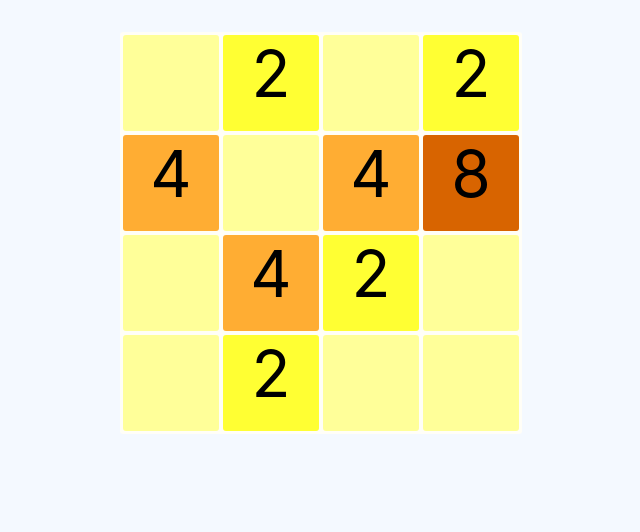
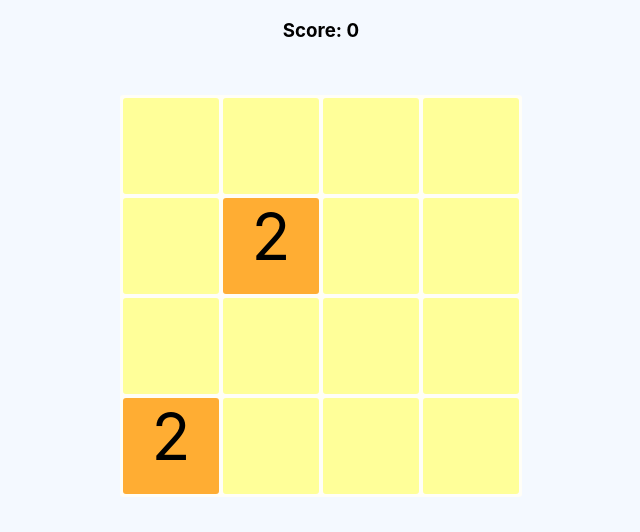
Before and after one commit to iDmitryi/2048, a React (Create React App) app: page / in a window 1280 px wide. Shown: the top 532 px of the page, without its empty margins (319-959 px from the left). Built offline with nearby package versions, Linux system fonts and the light colour scheme.

Commit message:
Implemented move and collision logic and scoring.

```diff
--- a/public/index.html
+++ b/public/index.html
@@ -9,35 +9,11 @@
       name="description"
       content="Web site created using create-react-app"
     />
-    <link rel="apple-touch-icon" href="%PUBLIC_URL%/logo192.png" />
-    <!--
-      manifest.json provides metadata used when your web app is installed on a
-      user's mobile device or desktop. See https://developers.google.com/web/fundamentals/web-app-manifest/
-    -->
     <link rel="manifest" href="%PUBLIC_URL%/manifest.json" />
-    <!--
-      Notice the use of %PUBLIC_URL% in the tags above.
-      It will be replaced with the URL of the `public` folder during the build.
-      Only files inside the `public` folder can be referenced from the HTML.
-
-      Unlike "/favicon.ico" or "favicon.ico", "%PUBLIC_URL%/favicon.ico" will
-      work correctly both with client-side routing and a non-root public URL.
-      Learn how to configure a non-root public URL by running `npm run build`.
-    -->
-    <title>React App</title>
+    <title>2048</title>
   </head>
   <body>
     <noscript>You need to enable JavaScript to run this app.</noscript>
     <div id="root"></div>
-    <!--
-      This HTML file is a template.
-      If you open it directly in the browser, you will see an empty page.
-
-      You can add webfonts, meta tags, or analytics to this file.
-      The build step will place the bundled scripts into the <body> tag.
-
-      To begin the development, run `npm start` or `yarn start`.
-      To create a production bundle, use `npm run build` or `yarn build`.
-    -->
   </body>
 </html>
--- a/src/App.css
+++ b/src/App.css
@@ -10,12 +10,19 @@ table {
   border-radius: 3px;
 }
 
+.board {
+  display: grid;
+}
+
+.score {
+  margin: auto;
+}
+
 .tile {
   font-size: 4em;
   width: 1.5em;
   height: 1.5em;
   text-align: center;
   vertical-align: middle;
-  /*border: solid 1px;*/
   border-radius: 3px;
 }
--- a/src/App.js
+++ b/src/App.js
@@ -1,48 +1,69 @@
-import { useState, useEffect } from 'react';
+import React from 'react';
 import './App.css';
-
-
-function Board() {
-
-    // Setup
-    const [tiles, setTiles] = useState( [ [0, 2, 0, 2], [4, 0, 0, 8], [0, 4, 2, 0], [0, 2, 0, 0] ] );
-
-    useEffect(() => {
-            document.body.addEventListener('keydown', keyPressHandler);
-            setTiles(addRandomTile(tiles))
-
-            return () => {
-                document.body.removeEventListener('keydown', keyPressHandler);
-            }
-        }, []);
-
 
 function Tile(props) {
     const colors = {
         0: '#ffff99',
         1: '#ffff33',
         2: '#ffad33',
-            4: '#d86400'
+        4: '#d86400',
+        8: '#de4000'
     }
 
     return (
         <div
             className="tile"
-                style={{backgroundColor: colors[Math.floor(props.value / 2)]}}>
+            style={{backgroundColor: colors[Math.floor(props.value % 15)]}}>
             {(props.value > 0) ? props.value : ''}
         </div>
     )
 }
 
-
-    function renderTile(row, col) {
+function ScoreBoard(props) {
     return (
-            <Tile value={tiles[row][col]} />
+        <div className="score">
+            <div>
+                <h3>Score: {props.score}</h3>
+            </div>
+            <div className="gameStatus">
+                <h1>{props.gameOver ? 'GAME OVER!' : ''}</h1>
+                <h1>{props.youHaveWon ? 'YOU WON!' : ''}</h1>
+            </div>
+        </div>
     )
 }
 
+class Board extends React.Component {
 
-    function zerosToBottom(a, b) {
+    constructor(props){
+      super(props);
+
+      this.state = {
+        tiles: this.initiateBoard(),
+        score: 0,
+        gameOver: false,
+        youHaveWon: false
+      }
+    }
+
+    componentDidMount() {
+        console.log('SUBSCRIBE')
+        document.addEventListener("keydown", this.keyPressHandler.bind(this));
+    }
+
+    componentWillUnmount() {
+        console.log('UN-SUBSCRIBE')
+        document.removeEventListener("keydown", this.keyPressHandler.bind(this));
+    }
+
+
+    initiateBoard() {
+        const tiles = Array(4).fill(Array(4).fill(0))
+        return this.addRandomTile(tiles, 2)
+    }
+
+
+    zerosToBottom(a, b) {
         // Callback-function for array.sort()
         // If a tile value is greater than 0, it gets sorted to a higher index,
         // and vice versa.
@@ -57,64 +78,128 @@ function Board() {
         }
     }
 
-
-    function getColumn(tiles, column_index) {
-        const column = [];
-        tiles.forEach((row) => {column.push(row[column_index])});
-        return column;
-
+    transposeMatrix(arr) {
+        return arr[0].map((_,colIndex) => arr.map((row) => row[colIndex]));
     }
 
+    increaseScore(value) {
+        this.setState({'score': this.state.score += value});
+    }
 
-    function move(tiles, direction) {
+    handleCollisions(row, direction) {
+        // Iterate over row in opposite direction of player's move. Adjacent
+        // tiles with the same value gets added up and assigned to the tile
+        // farthes away in the direction of the move. The other is set to 0.
 
-        if (direction === 'right') {
-            tiles.forEach((row) => {
-                row.sort(zerosToBottom);
+        let dir = 1
+
+        if (direction === 'right' || direction === 'down') {
+            row.reverse()
+            dir = -1
+        }
+
+        for (var i = 0; i<row.length; i++) {
+
+            if ((row[i] === row[i+dir]) && (row[i] > 0)) {
+                let newValue = row[i] + row[i+dir];
+                row[i] = newValue;
+                row[i+dir] = 0;
+                this.increaseScore(newValue);
+            }
+        }
+
+        if (direction === 'right' || direction === 'down') {
+            row.reverse()
+        }
+
+        return row
+    }
+
+    move(tiles, direction) {
+        tiles = this.state.tiles;
+
+        // Transpose board
+        if (direction === 'up' || direction === 'down'){
+            tiles = this.transposeMatrix(tiles)
+            }
+
+        // TODO make switch sttement of this...
+        if (direction === 'right' || direction === 'down') {
+            // Move, collide, move again to cover up empty spaces.
+            tiles = tiles.map((row) => {
+                row.sort(this.zerosToBottom);
+                let collided = this.handleCollisions(row, 'right')
+                collided.sort(this.zerosToBottom)
+                return collided;
             });
         }
 
-        else if (direction === 'left') {
-            tiles.forEach((row) => {
+        else if (direction === 'left' || direction === 'up') {
+            tiles = tiles.map((row) => {
+                // Reverse row first so same sorting algorithm can be used.
+                // Move, collide, move again to cover up empty spaces.
                 row.reverse();
-                row.sort(zerosToBottom);
-                row.reverse();
+                row.sort(this.zerosToBottom);
+                let collided = this.handleCollisions(row, 'left')
+                collided.sort(this.zerosToBottom)
+                collided.reverse()
+                return collided;
             });
+        }
+
+        // Transpose it back again
+        if (direction === 'up' || direction === 'down'){
+            tiles = this.transposeMatrix(tiles)
             }
 
         return tiles;
     }
 
 
-    function keyPressHandler(e) {
+    checkGameStatus(tiles) {
+        const tilesFlatArray = [].concat(...tiles);
+        const emptyTiles = this.getEmptyTilesIndexes(tilesFlatArray)
+        if (emptyTiles.length < 1) {
+            this.setState({gameOver: true})
+        }
+
+        this.setState({youHaveWon: tilesFlatArray.includes(2048)})
+    }
+
+
+    keyPressHandler(e) {
+        let tiles = this.state.tiles
+        let newTiles = null;
 
         switch(e.key) {
             case "ArrowUp":
-                setTiles(move(tiles,'up'))
+                newTiles = this.move(tiles, 'up')
                 break;
 
             case "ArrowDown":
-                setTiles(move(tiles,'down'))
+                newTiles = this.move(tiles, 'down')
                 break;
 
             case "ArrowLeft":
-                setTiles(move(tiles,'left'))
+                newTiles = this.move(tiles, 'left')
                 break;
 
             case "ArrowRight":
-                setTiles(move(tiles,'right'))
+                newTiles = this.move(tiles, 'right')
                 break;
 
             default:
                 return;
         }
 
-         setTiles( addRandomTile(tiles) )
+        newTiles = this.addRandomTile(newTiles);
+        this.setState({'tiles':newTiles})
+        this.checkGameStatus(this.state.tiles);
 
     }
 
 
-    function getEmptyTilesIndexes(tiles) {
+    getEmptyTilesIndexes(tiles) {
         const emptyTilesIndexes = [];
 
         tiles.forEach((item, index) => {
@@ -127,7 +212,7 @@ function Board() {
     }
 
 
-    function makeRows(flatArr) {
+    makeRows(flatArr) {
         const rows = [];
         let i;
 
@@ -138,56 +223,49 @@ function Board() {
     }
 
 
-    function getRandom(arr) {
+    getRandom(arr) {
         return arr[Math.floor(Math.random() * arr.length)];
     }
 
 
-    function addRandomTile(tiles) {
+    addRandomTile(tiles, no=1) {
         const tilesFlatArray = [].concat(...tiles);
-        const emptyTiles = getEmptyTilesIndexes(tilesFlatArray);
-        const randTileIndex = getRandom(emptyTiles);
-        const randValue = getRandom([2,4]); // The random added tile should have a value of 2 or 4.
+        for (let i = 0; i < no; i++){
+            const emptyTiles = this.getEmptyTilesIndexes(tilesFlatArray);
+            const randTileIndex = this.getRandom(emptyTiles);
+            const randValue = this.getRandom([2,4]); // The random added tile should have a value of 2 or 4.
 
             tilesFlatArray[randTileIndex] = randValue;
-        tiles = makeRows(tilesFlatArray);
+        }
+
+        tiles = this.makeRows(tilesFlatArray);
+
 
         return tiles;
     }
 
 
+    renderRow(row) {
+        return (
+            <tr className="row">
+                {row.map((tile, i) => <td key={i.toString()}><Tile value={tile} /></td>)}
+            </tr>
+
+        )
+    }
+
+    render() {
         return (
             <div className="board">
+                <ScoreBoard score={this.state.score} gameOver={this.state.gameOver} youHaveWon={this.state.youHaveWon} />
                 <table className="table">
                 <tbody>
-            <tr className="row">
-                <td>{renderTile(0,0)}</td>
-                <td>{renderTile(0,1)}</td>
-                <td>{renderTile(0,2)}</td>
-                <td>{renderTile(0,3)}</td>
-            </tr>
-            <tr className="row">
-                <td>{renderTile(1,0)}</td>
-                <td>{renderTile(1,1)}</td>
-                <td>{renderTile(1,2)}</td>
-                <td>{renderTile(1,3)}</td>
-            </tr>
-            <tr className="row">
-                <td>{renderTile(2,0)}</td>
-                <td>{renderTile(2,1)}</td>
-                <td>{renderTile(2,2)}</td>
-                <td>{renderTile(2,3)}</td>
-            </tr>
-            <tr className="row">
-                <td>{renderTile(3,0)}</td>
-                <td>{renderTile(3,1)}</td>
-                <td>{renderTile(3,2)}</td>
-                <td>{renderTile(3,3)}</td>
-            </tr>
+                    {this.state.tiles.map((row) => this.renderRow(row))}
                 </tbody>
                 </table>
             </div>
         );
+    }
 }
 
 
```
Also changed, not shown: test/fake_tests.js (deleted, +0 -119 lines), public/manifest.json. Lines whose indentation alone changed are shown as unchanged.
